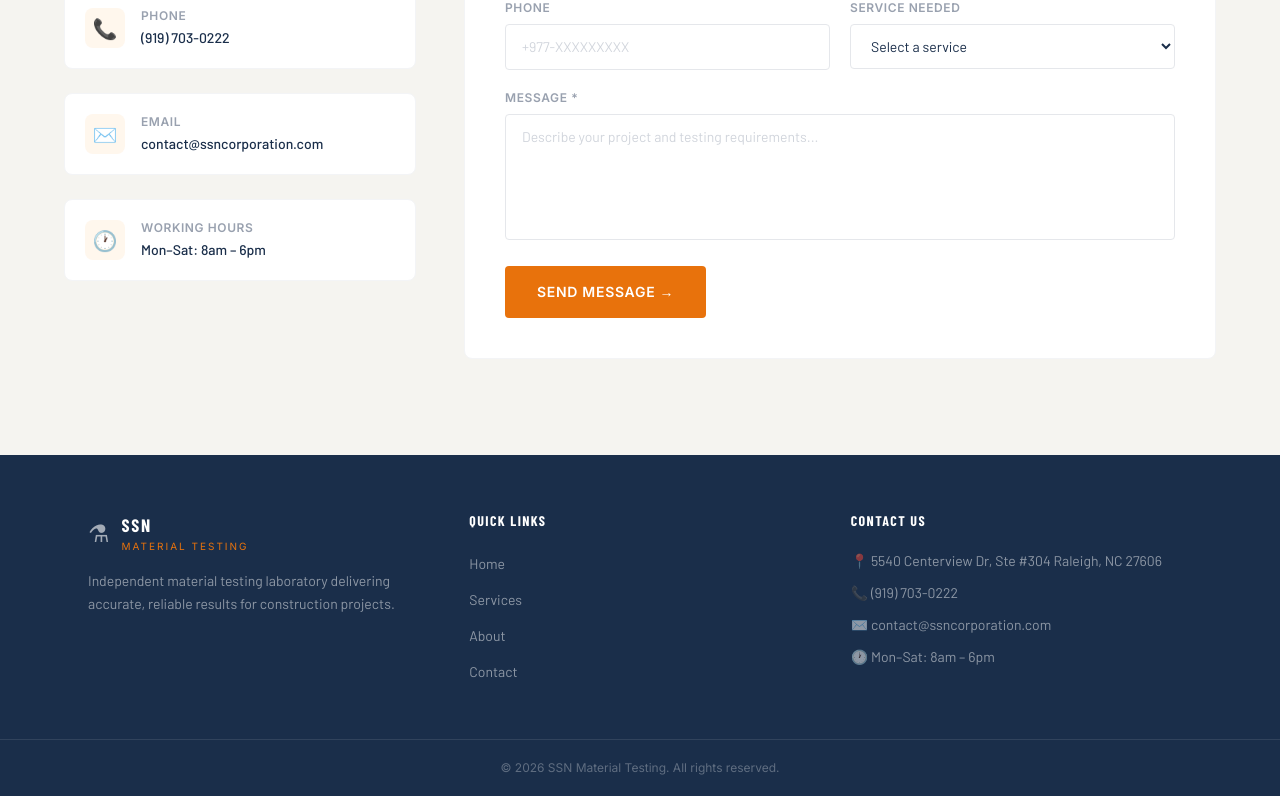
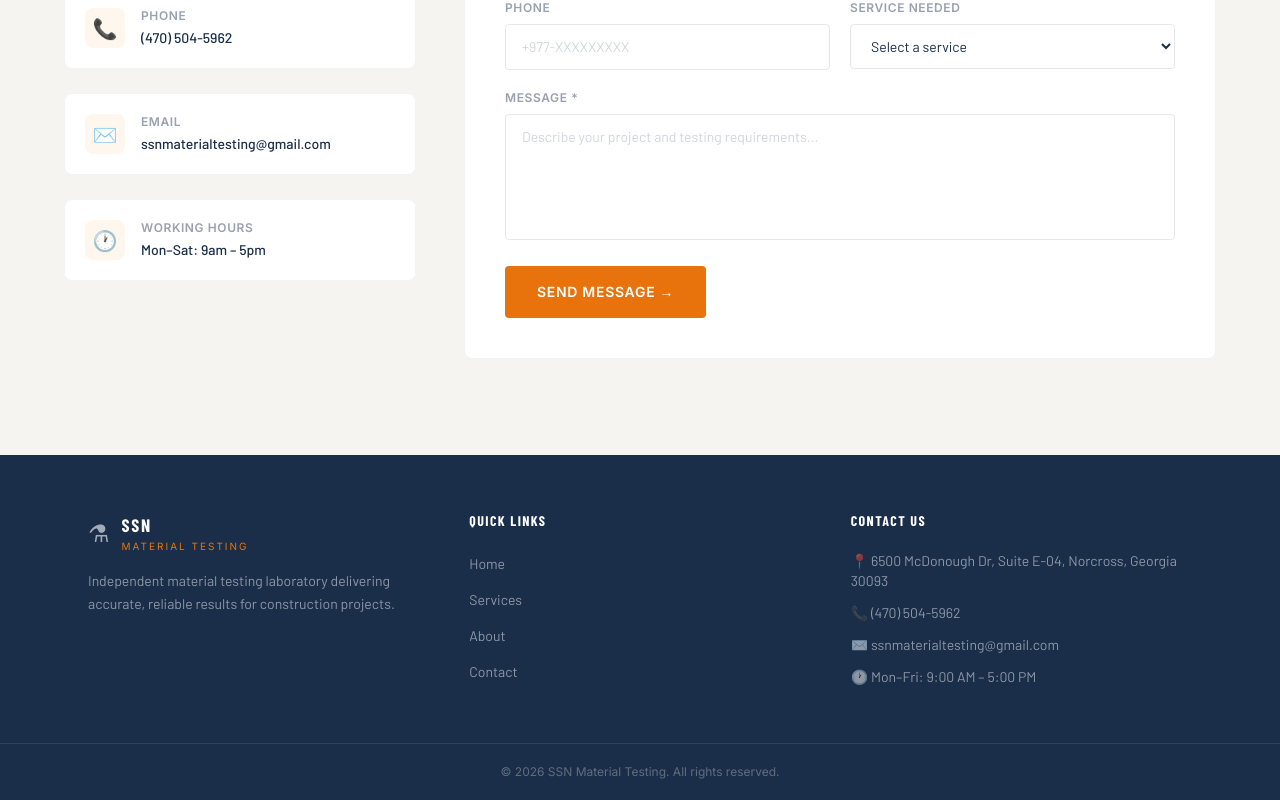
Before and after one commit to Aabhash25/material_testing_frontend, a React (Vite) app in the folder material_testing_frontend/: page /contact in a window 1280 px wide. Shown: the part 935-1735 px from the top of the page. Built offline with nearby package versions, Linux system fonts and the light colour scheme; a web font is replaced by a local one.

Commit message:
add contact info

```diff
--- a/material_testing_frontend/src/components/layout/Footer.jsx
+++ b/material_testing_frontend/src/components/layout/Footer.jsx
@@ -55,10 +55,26 @@ export default function Footer() {
             Contact Us
           </h4>
           <ul className="flex flex-col gap-3 font-body text-sm text-white/50">
-            <li>📍 5540 Centerview Dr, Ste #304 Raleigh, NC 27606</li>
-            <li>📞 (919) 703-0222</li>
-            <li>✉️ contact@ssncorporation.com</li>
-            <li>🕐 Mon–Sat: 8am – 6pm</li>
+            <li>📍 6500 McDonough Dr, Suite E-04, Norcross, Georgia 30093</li>
+            <li>
+              📞{" "}
+              <a
+                href="tel:4705045962"
+                className="hover:text-accent transition-colors duration-200"
+              >
+                (470) 504-5962
+              </a>
+            </li>
+            <li>
+              ✉️{" "}
+              <a
+                href="mailto:ssnmaterialtesting@gmail.com"
+                className="hover:text-accent transition-colors duration-200"
+              >
+                ssnmaterialtesting@gmail.com
+              </a>
+            </li>
+            <li>🕐 Mon–Fri: 9:00 AM – 5:00 PM</li>
           </ul>
         </div>
       </div>
--- a/material_testing_frontend/src/data/siteData.js
+++ b/material_testing_frontend/src/data/siteData.js
@@ -93,8 +93,8 @@ export const CERTIFICATIONS = [
 ]
 
 export const CONTACT_INFO = {
-  address: '5540 Centerview Dr, Ste #304 Raleigh, NC 27606',
-  phone: '(919) 703-0222',
-  email: 'contact@ssncorporation.com',
-  hours: 'Mon–Sat: 8am – 6pm',
+  address: '6500 McDonough Dr, Suite E-04, Norcross, Georgia 30093',
+  phone: '(470) 504-5962',
+  email: 'ssnmaterialtesting@gmail.com',
+  hours: 'Mon–Sat: 9am – 5pm',
 }
```
